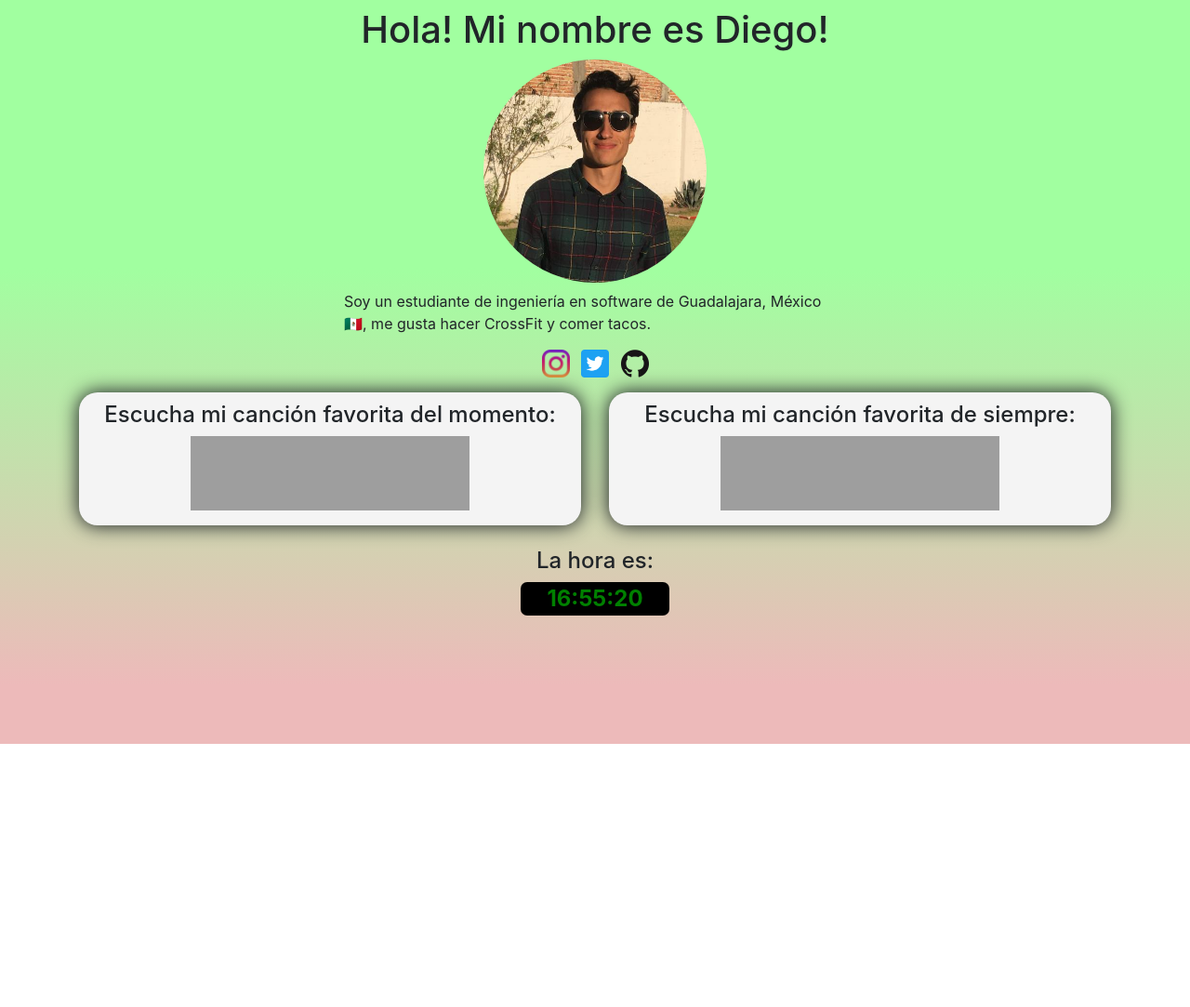
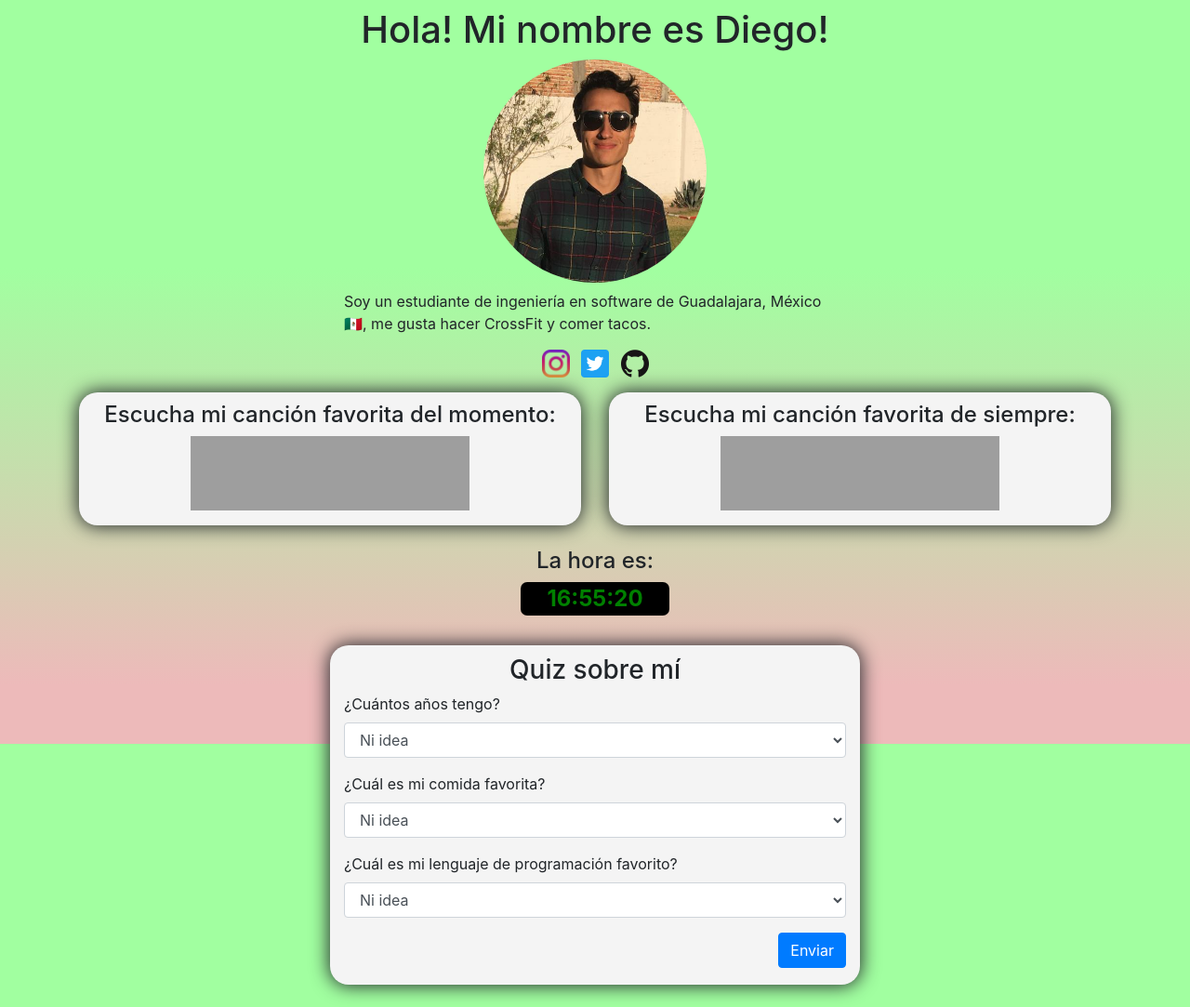
Before and after one commit to deficts/patrones-hermosos-web-course, a plain HTML site: page dia3/index.html in a window 1280 px wide. Shown: the whole page at 93% size. Before the commit the page ends 800 px from the top, so only its background shows below. Drawn offline with nearby package versions, Linux system fonts and the light colour scheme; grey boxes are pictures that could not be loaded.

Commit message:
Agregando mini quiz

```diff
--- a/dia3/index.html
+++ b/dia3/index.html
@@ -1,11 +1,15 @@
 <!DOCTYPE html>
 <html>
+
 <head>
     <meta charset="UTF-8">
-    <meta name="viewport" content="width=device-width, initial-scale=1, shrink-to-fit=no">    <title>Mi increíble primer webpage!</title>
+    <meta name="viewport" content="width=device-width, initial-scale=1, shrink-to-fit=no">
+    <title>Mi increíble primer webpage!</title>
     <link rel="stylesheet" href="./main.css">
-    <link rel="stylesheet" href="https://stackpath.bootstrapcdn.com/bootstrap/4.3.1/css/bootstrap.min.css" integrity="sha384-ggOyR0iXCbMQv3Xipma34MD+dH/1fQ784/j6cY/iJTQUOhcWr7x9JvoRxT2MZw1T" crossorigin="anonymous">
+    <link rel="stylesheet" href="https://stackpath.bootstrapcdn.com/bootstrap/4.3.1/css/bootstrap.min.css"
+        integrity="sha384-ggOyR0iXCbMQv3Xipma34MD+dH/1fQ784/j6cY/iJTQUOhcWr7x9JvoRxT2MZw1T" crossorigin="anonymous">
 </head>
+
 <body>
     <div class="container mt-2">
         <div class="row">
@@ -14,13 +18,14 @@
             </div>
         </div>
         <div class="row">
-            <div class="col text-center" >
+            <div class="col text-center">
                 <img id="mi-foto" src="./assets/yo.jpeg" alt="Una foto mía">
             </div>
         </div>
         <div class="row mt-2">
             <div class="col-sm-12 col-md-6 offset-md-3">
-                <p>Soy un estudiante de ingeniería en software de Guadalajara, México 🇲🇽, me gusta hacer CrossFit y comer tacos.</p>
+                <p>Soy un estudiante de ingeniería en software de Guadalajara, México 🇲🇽, me gusta hacer CrossFit y
+                    comer tacos.</p>
                 <div class="text-center">
                     <a href="https://instagram.com/deficts" class="mr-2" style="text-decoration: none;">
                         <img class="social-icon" src="./assets/social/instagram.png" alt="instagram">
@@ -38,13 +43,17 @@
             <div class="col-md-6 col-sm-12">
                 <div class="carta text-center">
                     <h4> Escucha mi canción favorita del momento:</h4>
-                    <iframe style="margin: 0 auto;" src="https://open.spotify.com/embed/track/1yoMvmasuxZfqHEipJhRbp" width="300" height="80" frameborder="0" allowtransparency="true" allow="encrypted-media"></iframe>
+                    <iframe style="margin: 0 auto;" src="https://open.spotify.com/embed/track/1yoMvmasuxZfqHEipJhRbp"
+                        width="300" height="80" frameborder="0" allowtransparency="true"
+                        allow="encrypted-media"></iframe>
                 </div>
             </div>
             <div class="col-md-6 col-sm-12">
                 <div class="carta text-center">
                     <h4> Escucha mi canción favorita de siempre:</h4>
-                    <iframe src="https://open.spotify.com/embed/track/0f5B2p63SHBNHxuBzIr9qQ" width="300" height="80" frameborder="0" allowtransparency="true" allow="encrypted-media"></iframe>                </div>
+                    <iframe src="https://open.spotify.com/embed/track/0f5B2p63SHBNHxuBzIr9qQ" width="300" height="80"
+                        frameborder="0" allowtransparency="true" allow="encrypted-media"></iframe>
+                </div>
             </div>
         </div>
         <div class="row">
@@ -53,7 +62,50 @@
                 <p id="reloj" clas="text-center"></p>
             </div>
         </div>
+        <div class="row mb-4">
+            <div class="offset-md-3"></div>
+            <div class="col-md-6 carta">
+                <h3 class="text-center">Quiz sobre mí</h3>
+                <form>
+                    <div class="form-group">
+                        <label for="edad">¿Cuántos años tengo?</label>
+                        <select class="form-control" id="edad">
+                            <option>Ni idea</option>
+                            <option>18</option>
+                            <option>19</option>
+                            <option>20</option>
+                            <option>21</option>
+                        </select>
+                    </div>
+
+                    <div class="form-group">
+                        <label for="edad">¿Cuál es mi comida favorita?</label>
+                        <select class="form-control" id="comida">
+                            <option>Ni idea</option>
+                            <option>Tacos</option>
+                            <option>Pizza</option>
+                            <option>Pozole</option>
+                            <option>Hamburgesa</option>
+                        </select>
+                    </div>
+
+                    <div class="form-group">
+                        <label for="edad">¿Cuál es mi lenguaje de programación favorito?</label>
+                        <select class="form-control" id="lenguaje">
+                            <option>Ni idea</option>
+                            <option>Python</option>
+                            <option>Java</option>
+                            <option>TypeScript</option>
+                            <option>JavaScript</option>
+                        </select>
+                    </div>
+
+                    <button type="button" class="btn btn-primary mb-2 float-right" onclick="revisarQuiz()">Enviar</button>
+                </form>
+            </div>
+        </div>
     </div>
     <script src="./main.js"></script>
 </body>
+
 </html>
--- a/dia3/main.js
+++ b/dia3/main.js
@@ -7,7 +7,6 @@ function generarHora(){
     s = agregarCeros(s)
     //Buscar nuestro reloj en nuestro html
     document.getElementById("reloj").innerText = h + ':' + m + ':' + s
-    console.log(h + ' : ' + m + ' : ' + s)
     var t = setTimeout(generarHora, 500);
 }
 
@@ -18,4 +17,31 @@ function agregarCeros(tiempo){
     return tiempo
 }
 
+function revisarQuiz(){
+    let count = 0
+
+    var edadElement = document.getElementById("edad")
+    var edad = edadElement.options[edadElement.selectedIndex].value
+
+    var comidaElement = document.getElementById("comida")
+    var comida = comidaElement.options[comidaElement.selectedIndex].value
+
+    var lenguajeElement = document.getElementById("lenguaje")
+    var lenguaje = lenguajeElement.options[lenguajeElement.selectedIndex].value
+
+    if(edad === "20"){
+        count++
+    }
+
+    if(comida === "Tacos"){
+        count++
+    }
+
+    if(lenguaje === "JavaScript"){
+        count++
+    }
+
+    alert("Tuviste: " + count + "/3 respuestas correctas.")
+}
+
 generarHora()
```
